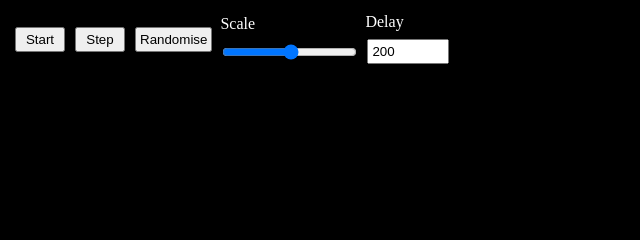
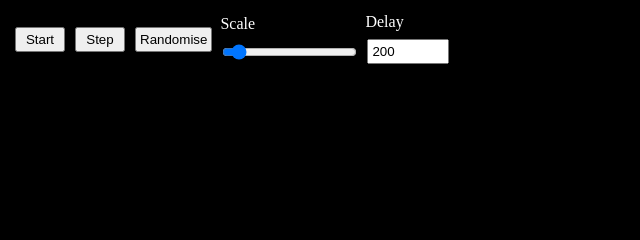
Before and after one commit to TheIthorian/Game-Of-Life, a plain HTML site: page index.html in a window 1280 px wide. Shown: the top 240 px of the page, 0-640 px from the left. Drawn offline with Linux system fonts and the light colour scheme.

Commit message:
Correcting default scale

```diff
--- a/index.html
+++ b/index.html
@@ -18,7 +18,7 @@
         <button id="randomise">Randomise</button>
         <div class="input-group">
             <label for="scale">Scale</label>
-            <input id="scale" name="scale" type="range" max="100" min="5">
+            <input id="scale" name="scale" type="range" max="100" min="5" value="10">
         </div>
         <div class="input-group">
             <label for="delay">Delay</label>
```
